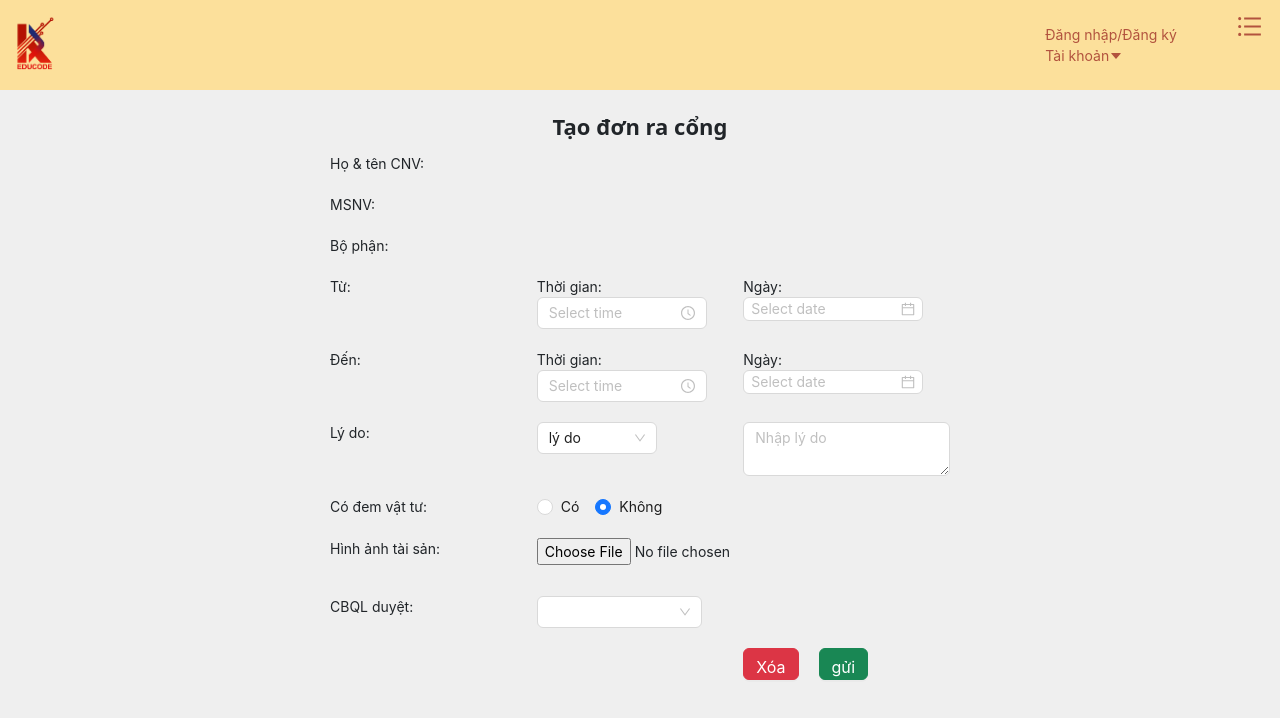
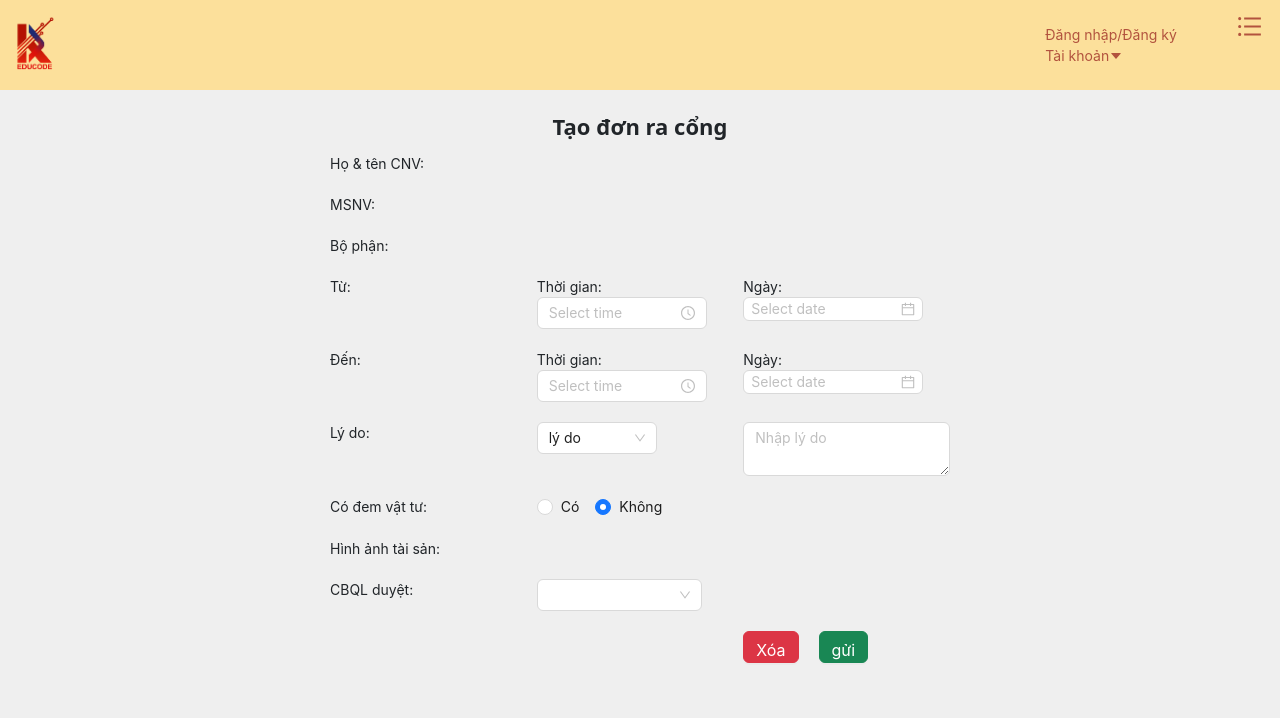
Before and after one commit to thanhdi721/HRM_KDE, a React (Create React App) app in the folder client/: page /HomePage in a window 1280 px wide. Shown: the top 718 px of the page. Built offline with nearby package versions, Linux system fonts and the light colour scheme.

Commit message:
add logic api gatePass

```diff
--- a/client/src/pages/HomePage/HomePage.jsx
+++ b/client/src/pages/HomePage/HomePage.jsx
@@ -266,6 +266,8 @@ const HomePage = () => {
           </WrapperContainerText>
           <WrapperContainerText>
             <Col span={8}>Hình ảnh tài sản:</Col>
+            {isAssetSelected && (
+            <>
             <Col span={8}>
               <input type="file" onChange={handlePreviewImage} />
             </Col>
@@ -274,6 +276,8 @@ const HomePage = () => {
                 <img src={gatePass.assetImage} alt="" width="100%" />
               )}
             </Col>
+            </>
+            )}
           </WrapperContainerText>
           <WrapperContainerText>
             <Col span={8}>CBQL duyệt:</Col>
```
